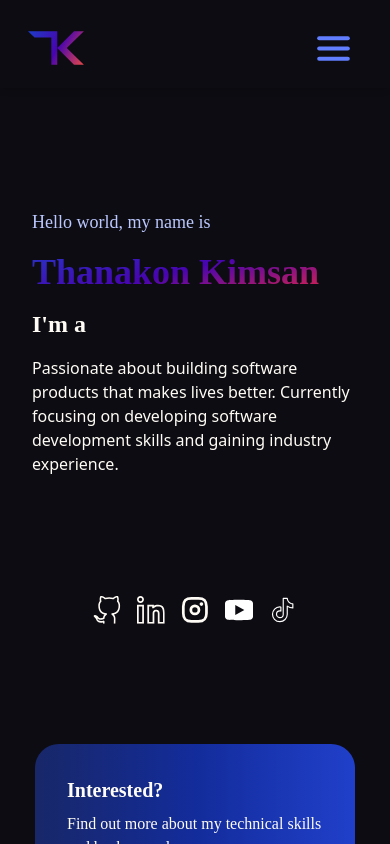
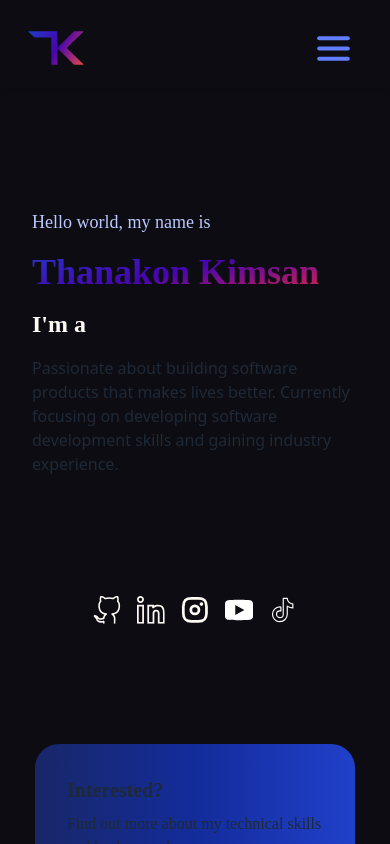
Before and after one commit to konfucius1/portfolio-website, a React (Vite) app: page / in a window 390 px wide. Shown: the top 844 px of the page. Built offline with nearby package versions, Linux system fonts and the light colour scheme.

Commit message:
iphone notch color test

```diff
--- a/index.html
+++ b/index.html
@@ -3,6 +3,8 @@
   <head>
     <meta charset="UTF-8" />
     <link rel="icon" type="image/svg+xml" href="/logo.svg" />
+    <meta name="theme-color" content="#ff8000" />
+
     <meta name="viewport" content="width=device-width, initial-scale=1.0" />
     <title>Thanakon Kimsan</title>
   </head>
--- a/src/App.jsx
+++ b/src/App.jsx
@@ -9,6 +9,7 @@ import SharedLayout from './pages/SharedLayout.jsx';
 
 function App() {
   return (
+    <div>
       <BrowserRouter>
         <Routes>
           <Route path="/" element={<SharedLayout />}>
@@ -21,6 +22,7 @@ function App() {
           </Route>
         </Routes>
       </BrowserRouter>
+    </div>
   );
 }
 
--- a/src/index.css
+++ b/src/index.css
@@ -2,11 +2,11 @@
 @tailwind components;
 @tailwind utilities;
 
+.body {
+  background-color: #0d0c12;
+}
+
 @layer base {
-  body {
-    @apply text-off-white;
-  }
-
   h1,
   h2,
   h3,
--- a/src/pages/Contact.jsx
+++ b/src/pages/Contact.jsx
@@ -20,7 +20,7 @@ const Contact = () => {
       transition={{ duration: 0.8 }}
     >
       <motion.h2
-        className="pb-8 text-3xl sm:text-6xl"
+        className="pb-8 text-3xl sm:text-6xl text-off-white"
         initial={{ y: -50, opacity: 0 }}
         animate={{ y: 0, opacity: 1 }}
         transition={{ delay: 0.2, duration: 0.8 }}
@@ -35,7 +35,7 @@ const Contact = () => {
         transition={{ delay: 0.4, duration: 0.8 }}
       >
         <motion.h3
-          className="pb-8 text-xl sm:text-2xl font-thin"
+          className="pb-8 text-xl sm:text-2xl font-thin text-off-white"
           initial={{ y: -20, opacity: 0 }}
           animate={{ y: 0, opacity: 1 }}
           transition={{ delay: 0.6, duration: 0.8 }}
--- a/tailwind.config.cjs
+++ b/tailwind.config.cjs
@@ -15,9 +15,5 @@ module.exports = {
       rubik: 'rubik',
     },
   },
-  plugins: [
-    require('daisyui'),
-    require('tailwind-scrollbar'),
-    // require('tailwindcss-animatecss'),
-  ],
+  plugins: [require('daisyui'), require('tailwind-scrollbar')],
 };
```
Lines whose indentation alone changed are shown as unchanged.
